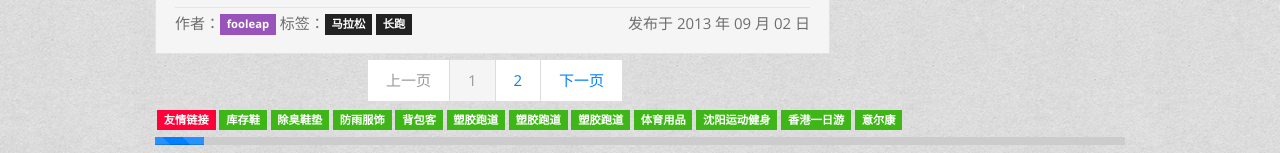
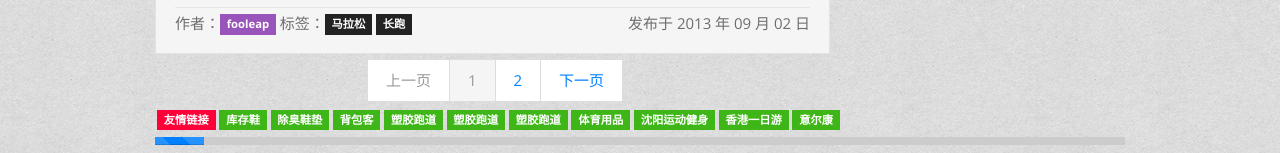
Before and after one commit to paobuxie/paobuxie.github.com, a Jekyll site: the page built from index.html, in a window 1280 px wide. Shown: the part 2014-2167 px from the top of the page. Built offline with Jekyll 4.4.1, drawn with Linux system fonts in a browser that asks for light colours; Markdown is read by kramdown in place of the engine named in the settings; the list of posts is cut into pages by our own code; comment, search, counter and statistics services are not loaded.

Commit message:
del防雨服饰

```diff
--- a/index.html
+++ b/index.html
@@ -75,7 +75,6 @@ description: "跑步鞋CC是一个围绕跑步运动周边而建立的小网站
    <h3 class="label label-danger">友情链接</h3>
     <a href="http://www.xmstsm.net/" class="label label-success" target="_blank">库存鞋</a>
     <a href="http://www.ytyuhui.com/" class="label label-success" target="_blank">除臭鞋垫</a>
-    <a href="http://www.jswxyql.com/" class="label label-success" target="_blank">防雨服饰</a>
     <a href="http://zuji8.cn/" class="label label-success" target="_blank">背包客</a>
     <a href="http://www.guanyaty.com/" class="label label-success" target="_blank">塑胶跑道</a>
     <a href="http://www.sjpd88.com/" class="label label-success" target="_blank">塑胶跑道</a>
```
